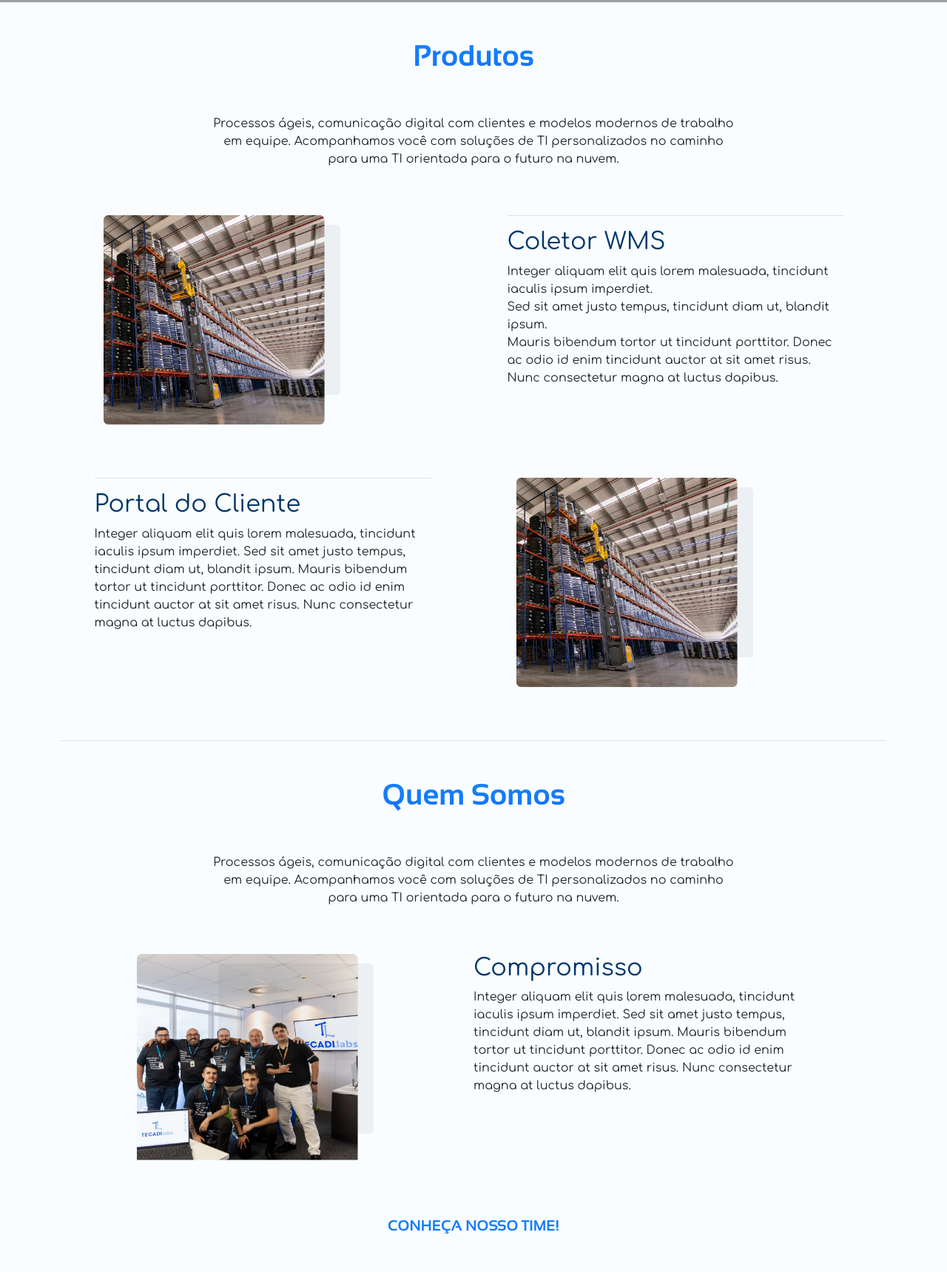
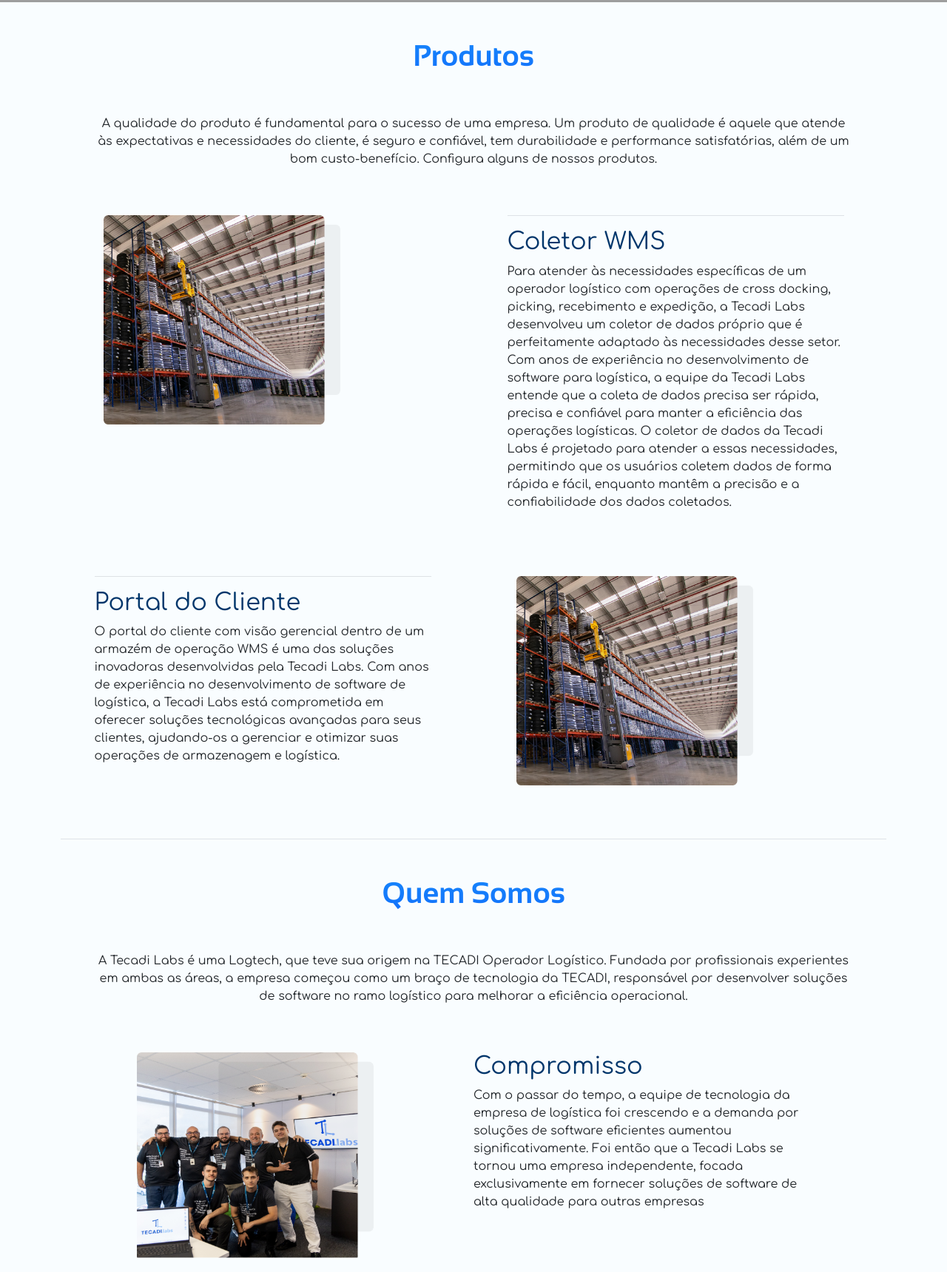
Before and after one commit to TECADI/tecadi-labs-website, a plain HTML site: page index.html in a window 1280 px wide. Shown: the part 834-2554 px from the top of the page at 74% size. Drawn offline with nearby package versions, Linux system fonts and the light colour scheme; grey boxes are pictures that could not be loaded.

Commit message:
real texts

```diff
--- a/index.html
+++ b/index.html
@@ -112,13 +112,7 @@
                     <h1 class="text-center font-sansation-bold color-primary-gradient p-5">
                         Produtos</h1>
 
-                    <p class="text-center ps-5 pe-5 text-break">Processos ágeis, comunicação
-                        digital com
-                        clientes e modelos modernos de trabalho<br>em equipe.
-                        Acompanhamos você com soluções de TI personalizados no caminho<br>para
-                        uma TI orientada para o
-                        futuro
-                        na nuvem.</p>
+                    <p class="text-center ps-5 pe-5 text-break">A qualidade do produto é fundamental para o sucesso de uma empresa. Um produto de qualidade é aquele que atende às expectativas e necessidades do cliente, é seguro e confiável, tem durabilidade e performance satisfatórias, além de um bom custo-benefício. Configura alguns de nossos produtos.</p>
 
                 </div>
 
@@ -135,14 +129,9 @@
 
                         <h2 class="color-primary-text border-top pt-3">Coletor WMS</h2>
 
-                        <p>Integer aliquam elit quis lorem malesuada, tincidunt iaculis ipsum
-                            imperdiet.<br> Sed sit
-                            amet
-                            justo tempus, tincidunt diam ut, blandit ipsum.<br> Mauris bibendum
-                            tortor ut tincidunt
-                            porttitor. Donec ac odio id enim tincidunt auctor at sit amet risus.
-                            Nunc consectetur magna
-                            at luctus dapibus.</p>
+                        <p>Para atender às necessidades específicas de um operador logístico com operações de cross docking, picking, recebimento e expedição, a Tecadi Labs desenvolveu um coletor de dados próprio que é perfeitamente adaptado às necessidades desse setor.
+
+Com anos de experiência no desenvolvimento de software para logística, a equipe da Tecadi Labs entende que a coleta de dados precisa ser rápida, precisa e confiável para manter a eficiência das operações logísticas. O coletor de dados da Tecadi Labs é projetado para atender a essas necessidades, permitindo que os usuários coletem dados de forma rápida e fácil, enquanto mantêm a precisão e a confiabilidade dos dados coletados.</p>
 
                     </div>
 
@@ -154,13 +143,7 @@
 
                         <h2 class="color-primary-text border-top pt-3">Portal do Cliente</h2>
 
-                        <p>Integer aliquam elit quis lorem malesuada, tincidunt iaculis ipsum
-                            imperdiet. Sed sit amet
-                            justo tempus, tincidunt diam ut, blandit ipsum. Mauris bibendum
-                            tortor ut tincidunt
-                            porttitor. Donec ac odio id enim tincidunt auctor at sit amet risus.
-                            Nunc consectetur magna
-                            at luctus dapibus.</p>
+                        <p>O portal do cliente com visão gerencial dentro de um armazém de operação WMS é uma das soluções inovadoras desenvolvidas pela Tecadi Labs. Com anos de experiência no desenvolvimento de software de logística, a Tecadi Labs está comprometida em oferecer soluções tecnológicas avançadas para seus clientes, ajudando-os a gerenciar e otimizar suas operações de armazenagem e logística.</p>
 
                     </div>
 
@@ -185,13 +168,7 @@
                     <h1 class="text-center font-sansation-bold color-primary-gradient p-5">Quem
                         Somos</h1>
 
-                    <p class="text-center ps-5 pe-5 text-break">Processos ágeis, comunicação
-                        digital com
-                        clientes e modelos modernos de trabalho<br>em equipe.
-                        Acompanhamos você com soluções de TI personalizados no caminho<br>para
-                        uma TI orientada para o
-                        futuro
-                        na nuvem.</p>
+                    <p class="text-center ps-5 pe-5 text-break">A Tecadi Labs é uma Logtech, que teve sua origem na TECADI Operador Logístico. Fundada por profissionais experientes em ambas as áreas, a empresa começou como um braço de tecnologia da TECADI, responsável por desenvolver soluções de software no ramo logístico para melhorar a eficiência operacional.</p>
 
                 </div>
 
@@ -207,13 +184,7 @@
 
                         <h2 class="color-primary-text">Compromisso</h2>
 
-                        <p>Integer aliquam elit quis lorem malesuada, tincidunt iaculis ipsum
-                            imperdiet. Sed sit amet
-                            justo tempus, tincidunt diam ut, blandit ipsum. Mauris bibendum
-                            tortor ut tincidunt
-                            porttitor. Donec ac odio id enim tincidunt auctor at sit amet risus.
-                            Nunc consectetur magna
-                            at luctus dapibus.</p>
+                        <p>Com o passar do tempo, a equipe de tecnologia da empresa de logística foi crescendo e a demanda por soluções de software eficientes aumentou significativamente. Foi então que a Tecadi Labs se tornou uma empresa independente, focada exclusivamente em fornecer soluções de software de alta qualidade para outras empresas</p>
 
                     </div>
 
@@ -263,13 +234,7 @@
                     <h1 class="text-center font-sansation-bold color-primary-gradient p-5">
                         Contato</h1>
 
-                    <p class="text-center ps-5 pe-5 text-break">Processos ágeis, comunicação
-                        digital com
-                        clientes e modelos modernos de trabalho<br>em equipe.
-                        Acompanhamos você com soluções de TI personalizados no caminho<br>para
-                        uma TI orientada para o
-                        futuro
-                        na nuvem.</p>
+                    <p class="text-center ps-5 pe-5 text-break">Se interessou pelos nossos serviços?</p>
 
                 </div>
 
@@ -287,13 +252,7 @@
                         <h2 class="color-primary-text text-center border-top pt-3">Solicite um
                             Serviço</h2>
 
-                        <p>Integer aliquam elit quis lorem malesuada, tincidunt iaculis ipsum
-                            imperdiet. Sed sit amet
-                            justo tempus, tincidunt diam ut, blandit ipsum. Mauris bibendum
-                            tortor ut tincidunt
-                            porttitor. Donec ac odio id enim tincidunt auctor at sit amet risus.
-                            Nunc consectetur magna
-                            at luctus dapibus.</p>
+                        <p>Entre em contato conosco para discutir suas necessidades e como podemos ajudá-lo.</p>
 
                         <button class="button-view">contatar equipe</button>
 
@@ -310,13 +269,7 @@
                         <h2 class="color-primary-text text-center  border-top pt-3">Trabalhe
                             conosco</h2>
 
-                        <p>Integer aliquam elit quis lorem malesuada, tincidunt iaculis ipsum
-                            imperdiet. Sed sit amet
-                            justo tempus, tincidunt diam ut, blandit ipsum. Mauris bibendum
-                            tortor ut tincidunt
-                            porttitor. Donec ac odio id enim tincidunt auctor at sit amet risus.
-                            Nunc consectetur magna
-                            at luctus dapibus.</p>
+                        <p>Se você é apaixonado por tecnologia e está em busca de um ambiente de trabalho dinâmico e desafiador, então a Tecadi Labs pode ser o lugar certo para você. Venha ser um herói da Tecnologia com a gente!</p>
 
                         <button class="button-view mb-5">visualizar vagas</button>
 
```
